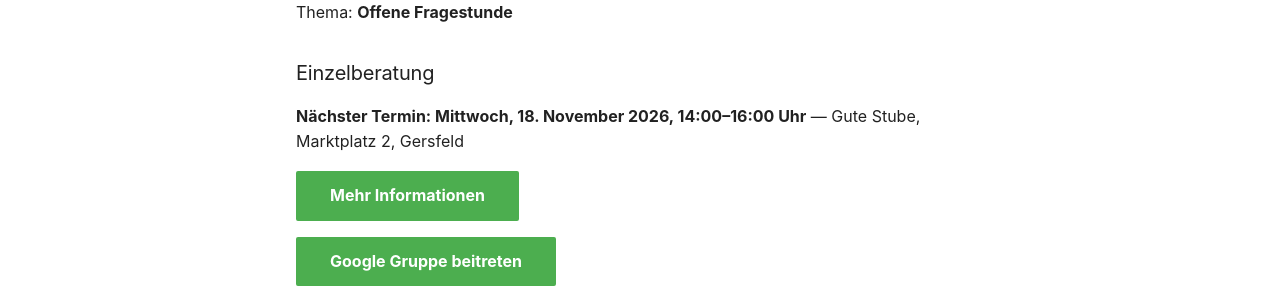
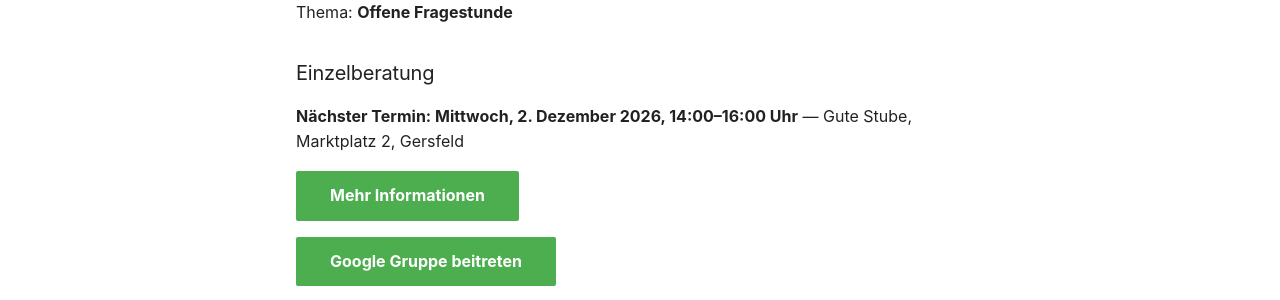
Before and after one commit to ralphmueller/digi-wissensdatenbank, an MkDocs documentation site: the page built from docs/index.md, in a window 1280 px wide and 1261 px high. Shown: the part 887-1187 px from the top of the window. Built offline with MkDocs 1.6.1 and Material for MkDocs 9.7.7, drawn with Linux system fonts in a browser that asks for light colours.

Commit message:
Naechster Termin Einzelberatung: 02.12.2026 (#13)
Co-authored-by: Claude Opus 5.5 <noreply@anthropic.com>

```diff
--- a/docs/index.md
+++ b/docs/index.md
@@ -25,7 +25,7 @@ Thema: **Offene Fragestunde**
 
 ### Einzelberatung
 
-**Nächster Termin: Mittwoch, 18. November 2026, 14:00–16:00 Uhr** — Gute Stube, Marktplatz 2, Gersfeld
+**Nächster Termin: Mittwoch, 2. Dezember 2026, 14:00–16:00 Uhr** — Gute Stube, Marktplatz 2, Gersfeld
 
 [Mehr Informationen](03-artikel/stammtisch-und-einzelberatung.md){ .md-button .md-button--primary }
 
```
